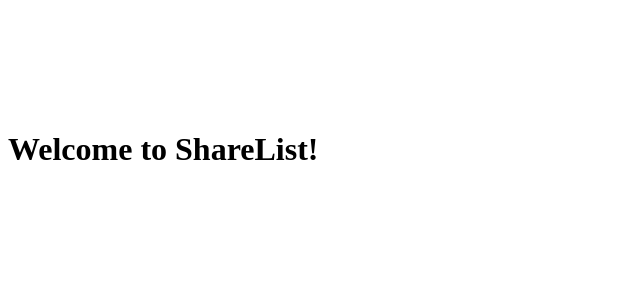
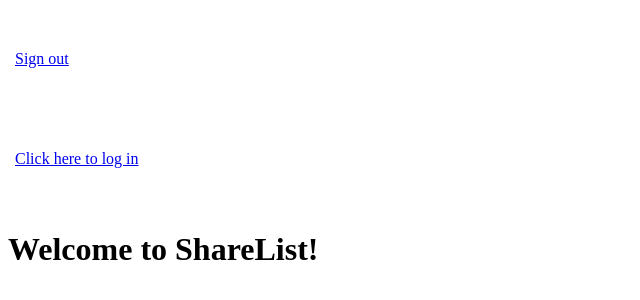
Before and after one commit to TheOddler/sharelist, a Jekyll site: the page built from index.md, in a window 1280 px wide. Shown: the top 300 px of the page, without its empty margins (0-640 px from the left). Built offline with Jekyll 4.4.1, drawn with Linux system fonts in a browser that asks for light colours; nearby versions of some CDN libraries; comment, search, counter and statistics services are not loaded; part of the change alters nothing that is shown.

Commit message:
Getting lists Also some cleanup and default layout updates

```diff
--- a/_includes/firebase_init.html
+++ b/_includes/firebase_init.html
@@ -9,8 +9,7 @@
 	};
 	firebase.initializeApp(config);
 	var db = firebase.firestore();
-</script>
-<script type="text/javascript">
+
 	function updateUserStatus(user) {
 		if (user) {
 			// User is signed in.
@@ -35,7 +34,7 @@
 		}
 	}
 
-	window.addEventListener('load', function () {
+	$(function () {
 		firebase.auth().onAuthStateChanged(
 			updateUserStatus,
 			function (error) {
--- a/_layouts/default.html
+++ b/_layouts/default.html
@@ -7,17 +7,27 @@ includes:
 ---
 
 <table class='user-info'>
-	<tr>
+	<tr class='user-logged-in'>
 		<td>
 			<img class='user-photo'>
 		</td>
 		<td>
 			<div class='user-sign-in-status'></div>
+			<a href='javascript:firebase.auth().signOut(); void(0);'>Sign out</a>
 			<div class='user-name'></div>
 			<div class='user-email'></div>
 			<div class='user-phone-number'></div>
 		</td>
 	</tr>
+	<tr class='user-logged-out'>
+		<td>
+			<img class='user-photo'>
+		</td>
+		<td>
+			<div class='user-sign-in-status'></div>
+			<div><a href='/login'>Click here to log in</a></div>
+		</td>
+	</tr>
 </table>
 
 {{ content }}
--- a/index.md
+++ b/index.md
@@ -3,3 +3,66 @@ title: ShareList
 ---
 
 # Welcome to ShareList!
+
+<script>
+	function getUserData(user) {
+		let ref = db.collection('users').doc(user.uid)
+		return ref.get().then(function (doc) {
+			if (doc.exists) {
+				console.log('User found:', doc.data())
+				return Promise.resolve(doc.data())
+			} else {
+				console.log('No user found, creating one...')
+				return ref.set({
+					name: user.displayName.split(' ')[0]
+				}).then(function() {
+					return getUserData(user)
+				})
+			}
+		})
+	}
+
+
+	let listsListener = null
+
+	function onUserChanged(user) {
+		if (listsListener) listsListener() //unsubscribes
+
+		/*getUserData(user).then(function(data) {
+			console.log(data)
+		}).catch(function(error) {
+			console.error('Error getting user: ', error)
+		})*/
+
+		if (user) { //login
+			listsListener = db.collection('lists')
+			.where('access.' + user.uid, '==', true)
+			.onSnapshot(function(lists) {
+				console.log(lists)
+				lists.forEach(function(list) {
+					console.log(list.data());
+				});
+			}, function(error) {
+				console.error('Error getting lists: ', error)
+			})
+		}
+		else { //logout or fail
+
+		}
+	}
+
+	$(function () {
+		firebase.auth().onAuthStateChanged(
+			function (user) {
+				console.log('AuthStateChanged ok: ', user)
+				onUserChanged(user)
+			},
+			function (error) {
+				console.log('AuthStateChanged error: ', error)
+				onUserChanged(null)
+			}
+		);
+	});
+</script>
+
+{:.}
```
